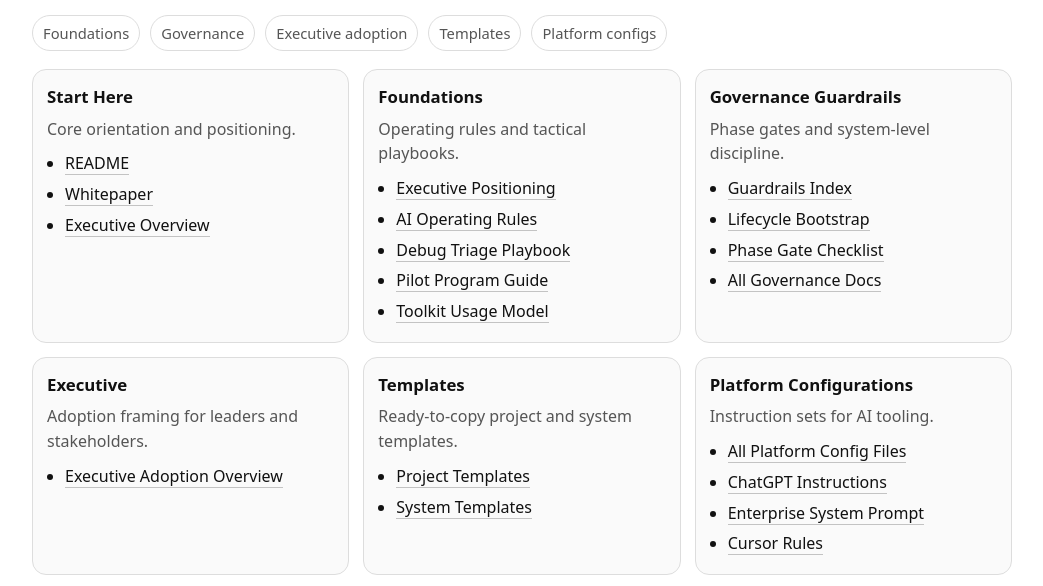
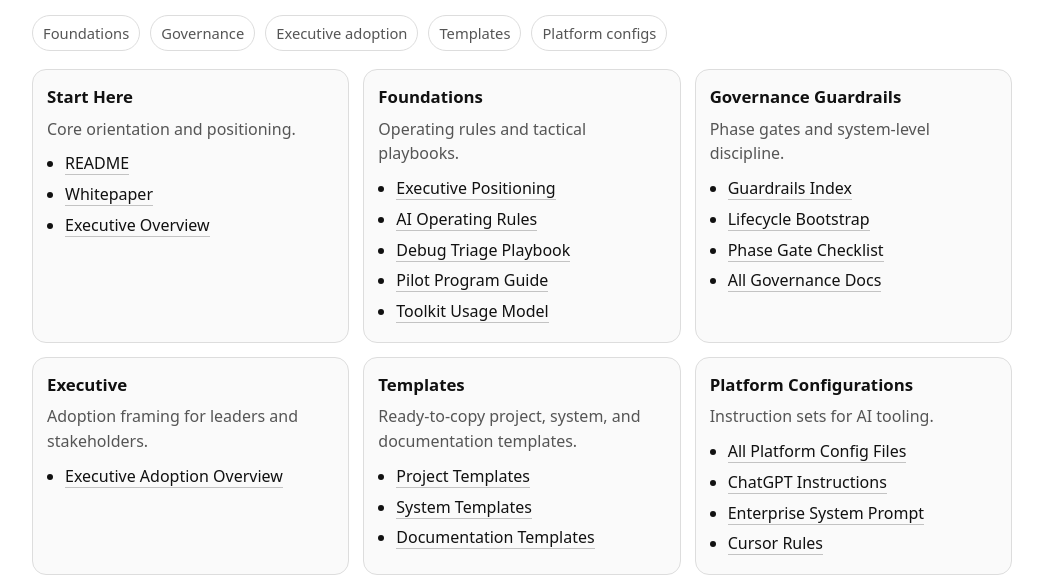
Before and after one commit to senestone/hybrid-systems-discipline, a plain HTML site: page docs/index.html in a window 1280 px wide. Shown: the part 159-745 px from the top of the page, without its empty margins (118-1161 px from the left). Drawn offline with Linux system fonts and the light colour scheme.

Commit message:
Refine documentation templates

```diff
--- a/docs/index.html
+++ b/docs/index.html
@@ -357,7 +357,7 @@
 
         <div class="card">
           <h2>Templates</h2>
-          <p>Ready-to-copy project and system templates.</p>
+          <p>Ready-to-copy project, system, and documentation templates.</p>
           <ul>
             <li>
               <a
@@ -369,6 +369,12 @@
               <a
                 href="https://github.com/senestone/hybrid-systems-discipline/tree/main/04-templates/system"
                 >System Templates</a
+              >
+            </li>
+            <li>
+              <a
+                href="https://github.com/senestone/hybrid-systems-discipline/tree/main/04-templates/documentation"
+                >Documentation Templates</a
               >
             </li>
           </ul>
```
Also changed, not shown: 11 other files.
